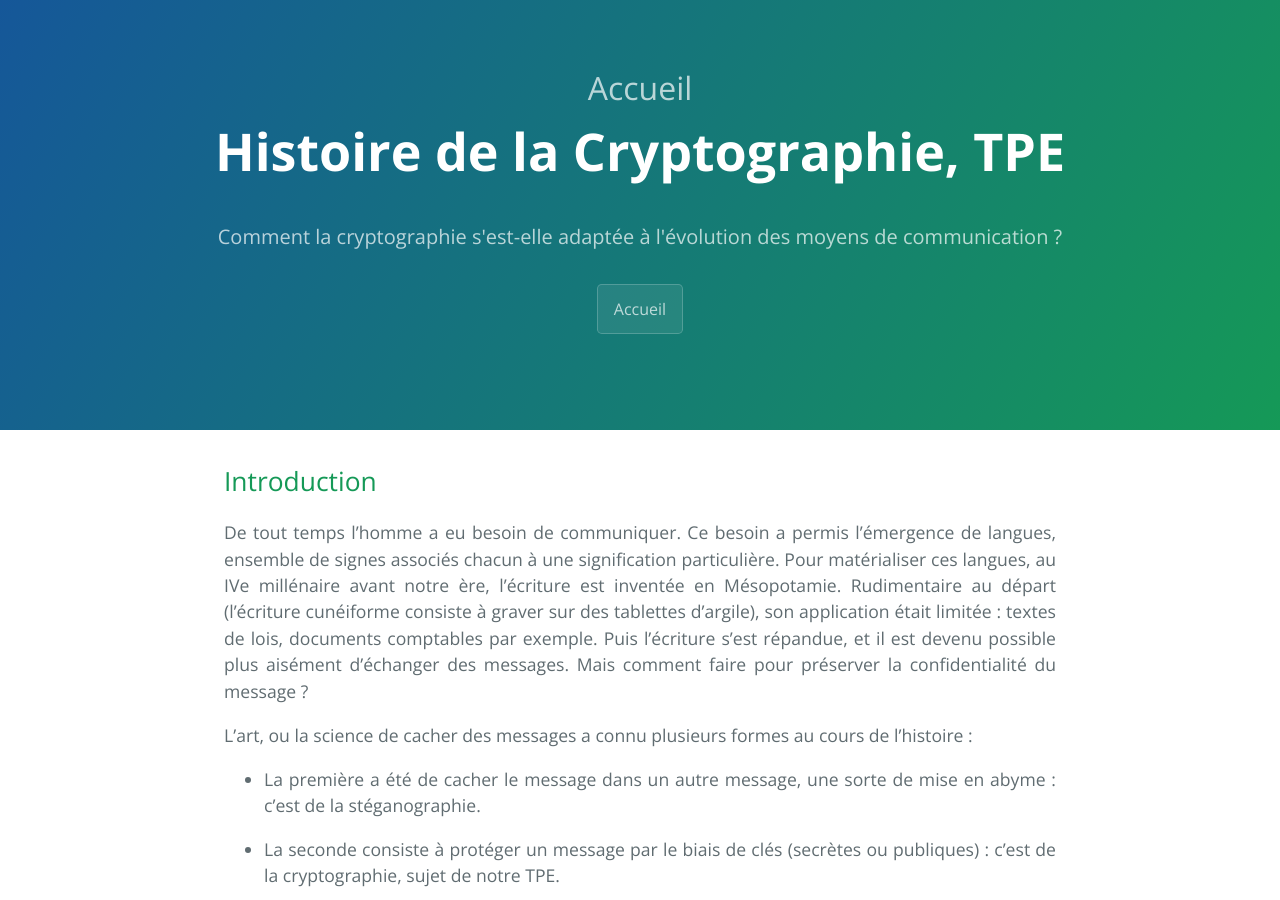
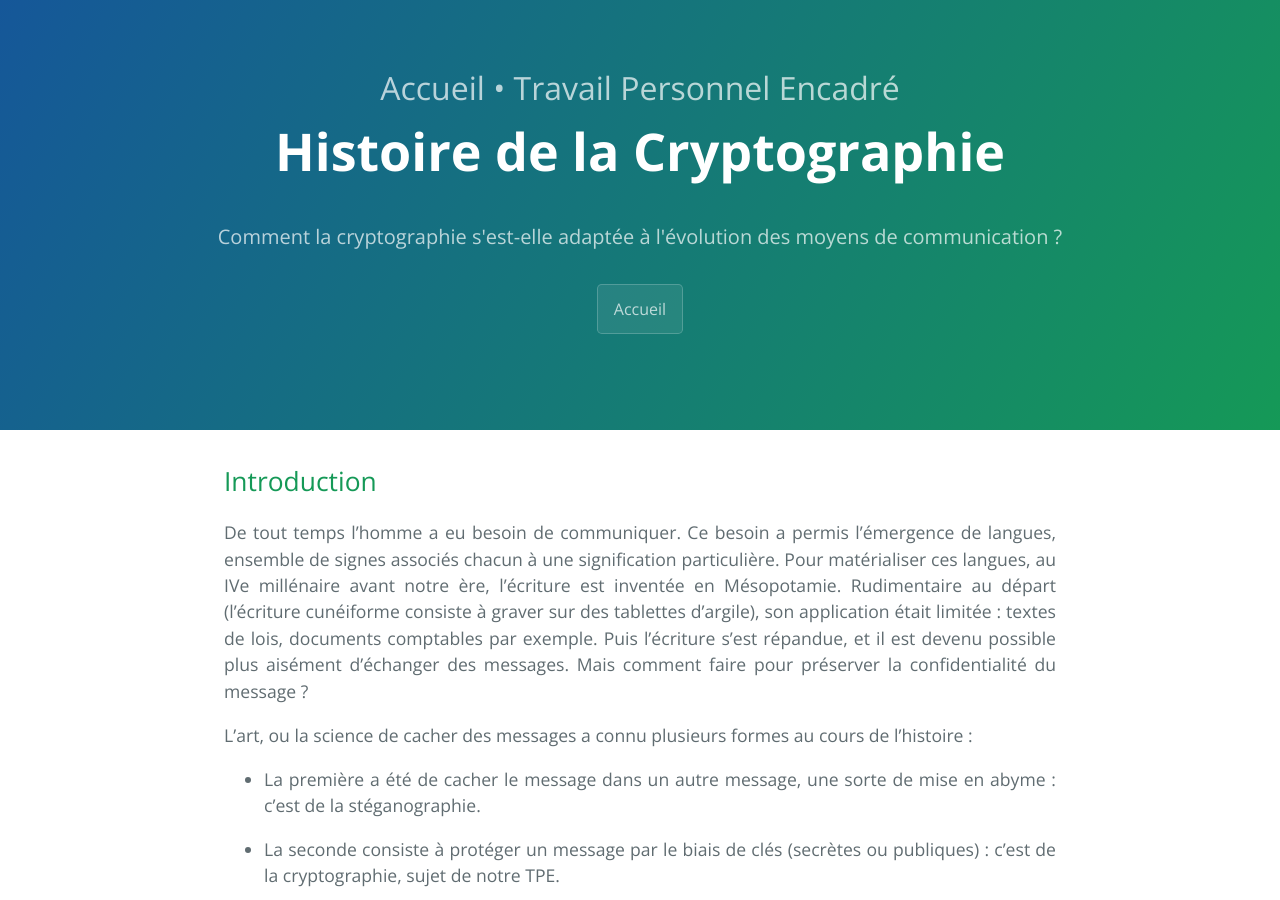
Before and after one commit to SamuelGallay/CryptoTPE, a Jekyll site: the page built from index.md, in a window 1280 px wide and 900 px high. Built offline with Jekyll 4.4.1, drawn with Linux system fonts in a browser that asks for light colours; our own code applies the rules of GitHub Pages for plain Markdown files.

Commit message:
Update index.md

```diff
--- a/index.md
+++ b/index.md
@@ -1,7 +1,7 @@
 ---
-title: Histoire de la Cryptographie, TPE
+title: Histoire de la Cryptographie
 permalink: index.html
-partie: "Accueil"
+partie: "Accueil • Travail Personnel Encadré"
 ---
 
 ## Introduction
```
